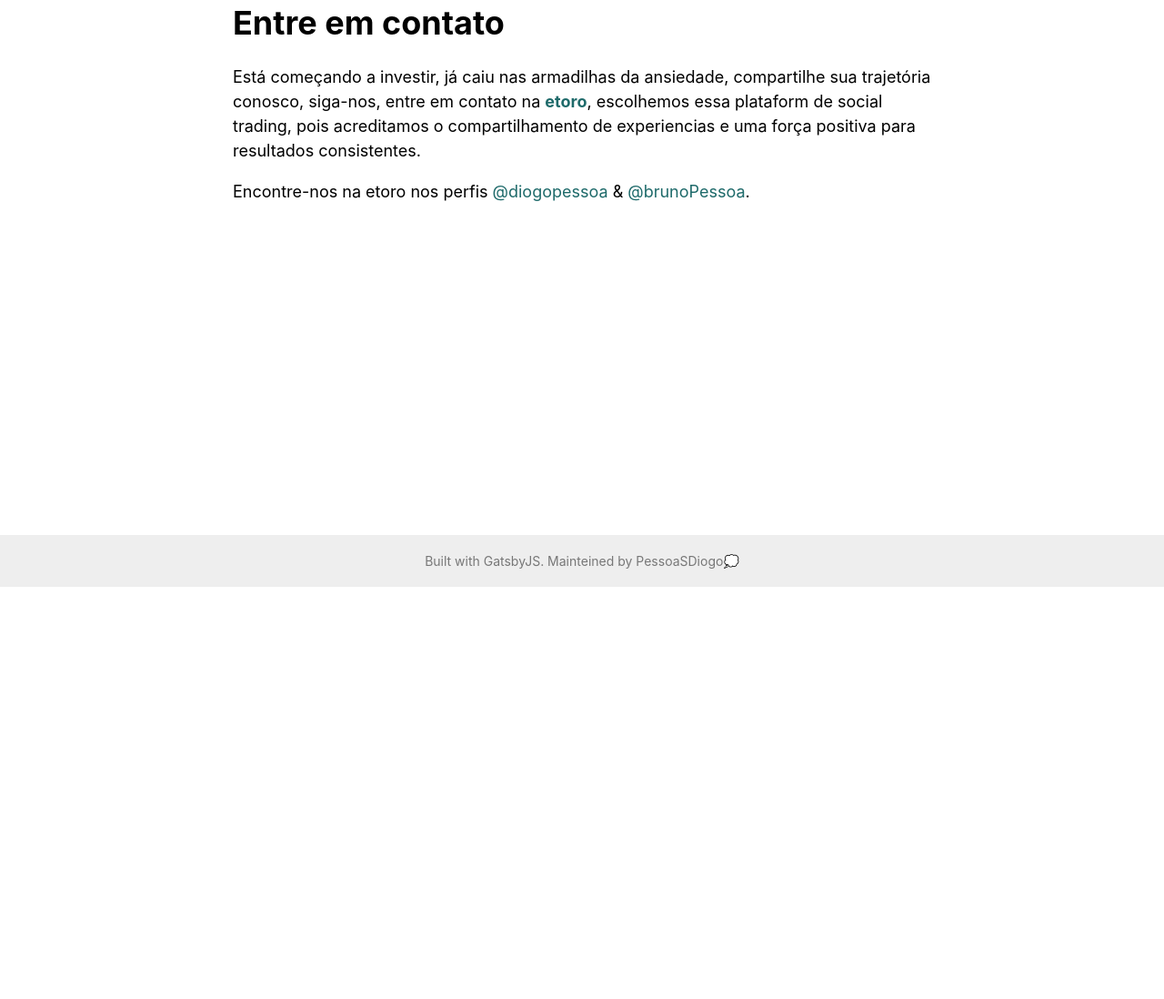
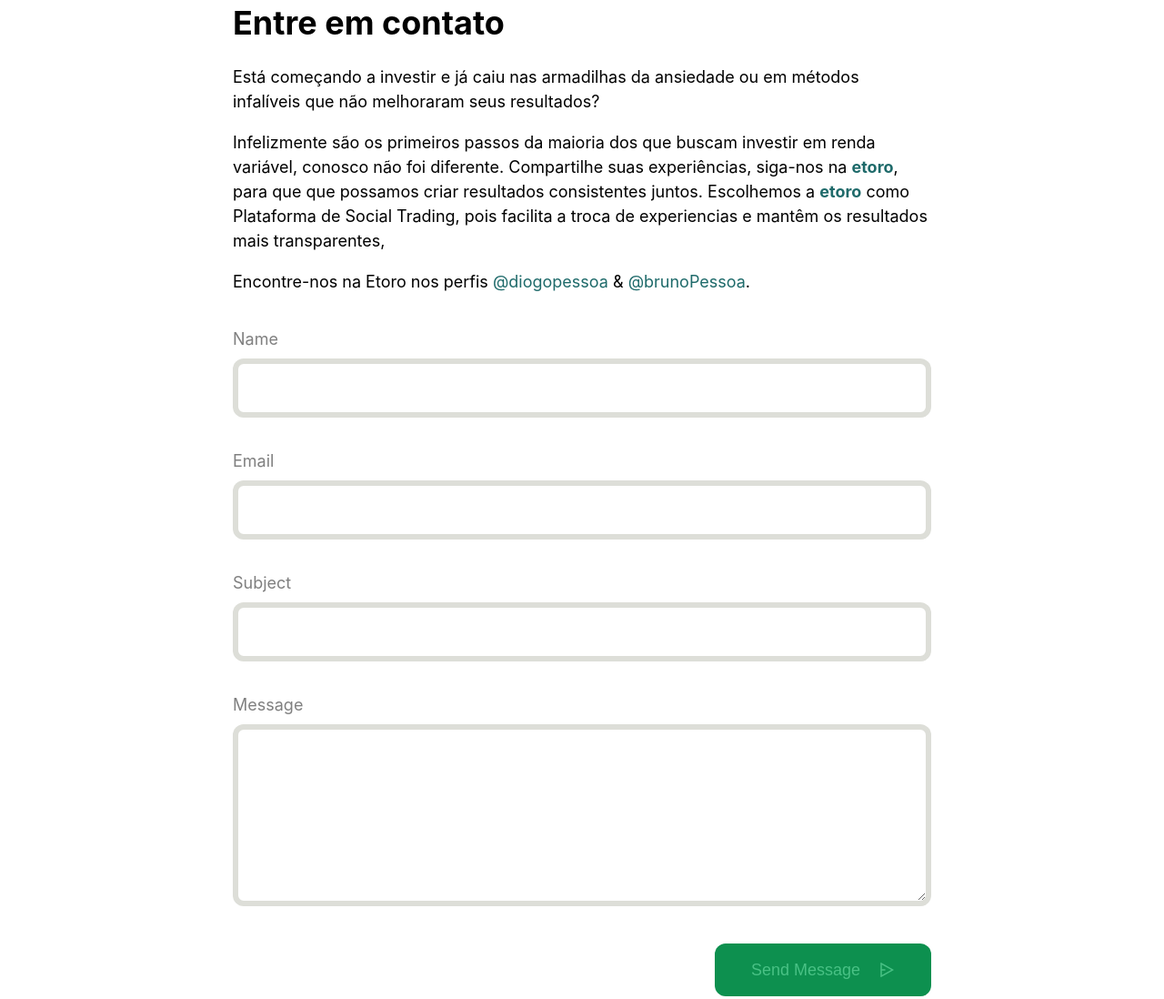
Before and after one commit to diogo-pessoa/2pessoas-netlify-cms, a Gatsby site: page /contact in a window 1280 px wide. Shown: the part 152-1250 px from the top of the page at 91% size. Before the commit the page ends 800 px from the top, so only its background shows below. Built offline with nearby package versions, Linux system fonts and the light colour scheme; Gatsby itself is replaced by a stand-in of ours; some packages are replaced by stand-ins of ours.

Commit message:
contact-page ready.

```diff
--- a/src/content/pages/contact.md
+++ b/src/content/pages/contact.md
@@ -4,6 +4,10 @@ slug: /contact
 title: Entre em contato
 ---
 
-Está começando a investir, já caiu nas armadilhas da ansiedade, compartilhe sua trajetória conosco, siga-nos, entre em contato na [**etoro**](https://partners.etoro.com/B13657_A93880_TClick.aspx), escolhemos essa plataform de social trading, pois acreditamos o compartilhamento de experiencias e uma força positiva para resultados consistentes.
+Está começando a investir e já caiu nas armadilhas da ansiedade ou em métodos infalíveis que não melhoraram seus resultados?
 
-Encontre-nos na etoro nos perfis [@diogopessoa](https://www.etoro.com/people/diogopessoa) & [@brunoPessoa](https://www.etoro.com/people/pessoa_bs).
+Infelizmente são os primeiros passos da maioria dos que buscam investir em renda variável, conosco não foi diferente. Compartilhe suas experiências, siga-nos na [**etoro**](https://partners.etoro.com/B13657_A93880_TClick.aspx), para que que possamos criar resultados consistentes juntos. Escolhemos a [**etoro**](https://partners.etoro.com/B13657_A93880_TClick.aspx) como Plataforma de Social Trading, pois facilita a troca de experiencias e mantêm os resultados mais transparentes,
+
+
+
+Encontre-nos na Etoro nos perfis [@diogopessoa](https://www.etoro.com/people/diogopessoa) & [@brunoPessoa](https://www.etoro.com/people/pessoa_bs).
--- a/src/templates/contact-page.js
+++ b/src/templates/contact-page.js
@@ -36,6 +36,24 @@ const Contact = ({data}) => {
       <div className="wrapper">
         <h1>{frontmatter.title}</h1>
         <div className="description" dangerouslySetInnerHTML={{ __html: html }} />
+        <form className="contact-form" action="/thanks" name="contact" method="POST" data-netlify="true" data-netlify-honeypot="bot-field">
+          <input type="hidden" name="form-name" value="contact" />
+          <p>
+            <label>Name<input type="text" name="name" /></label>
+          </p>
+          <p>
+            <label>Email<input type="email" name="email" /></label>
+          </p>
+          <p>
+            <label>Subject<input type="text" name="subject" /></label>
+          </p>
+          <p>
+            <label>Message<textarea name="message"></textarea></label>
+          </p>
+          <p className="text-align-right">
+            <button className="button" type="submit">Send Message <span className="icon -right"><RiSendPlane2Line/></span></button>
+          </p>
+        </form>
       </div>
 
     </Layout>
```
